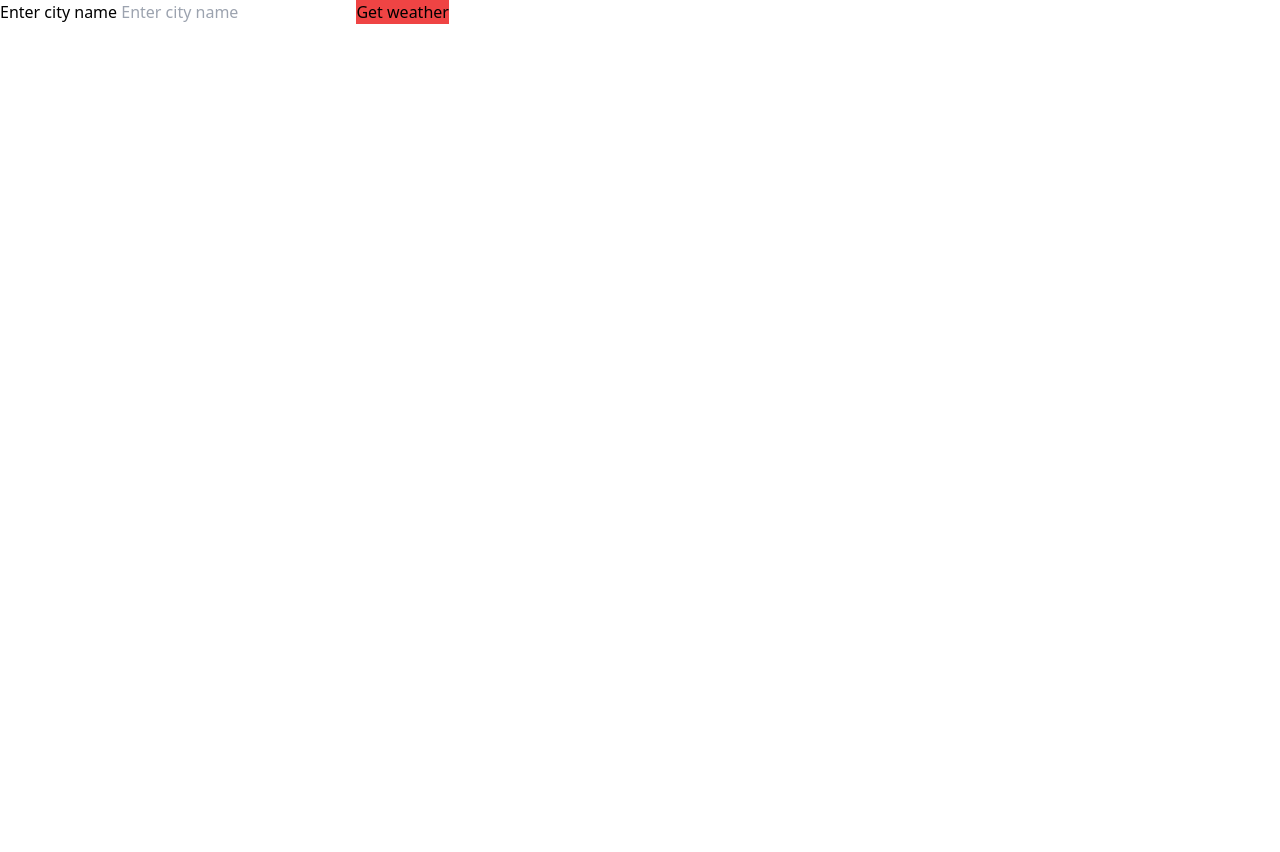
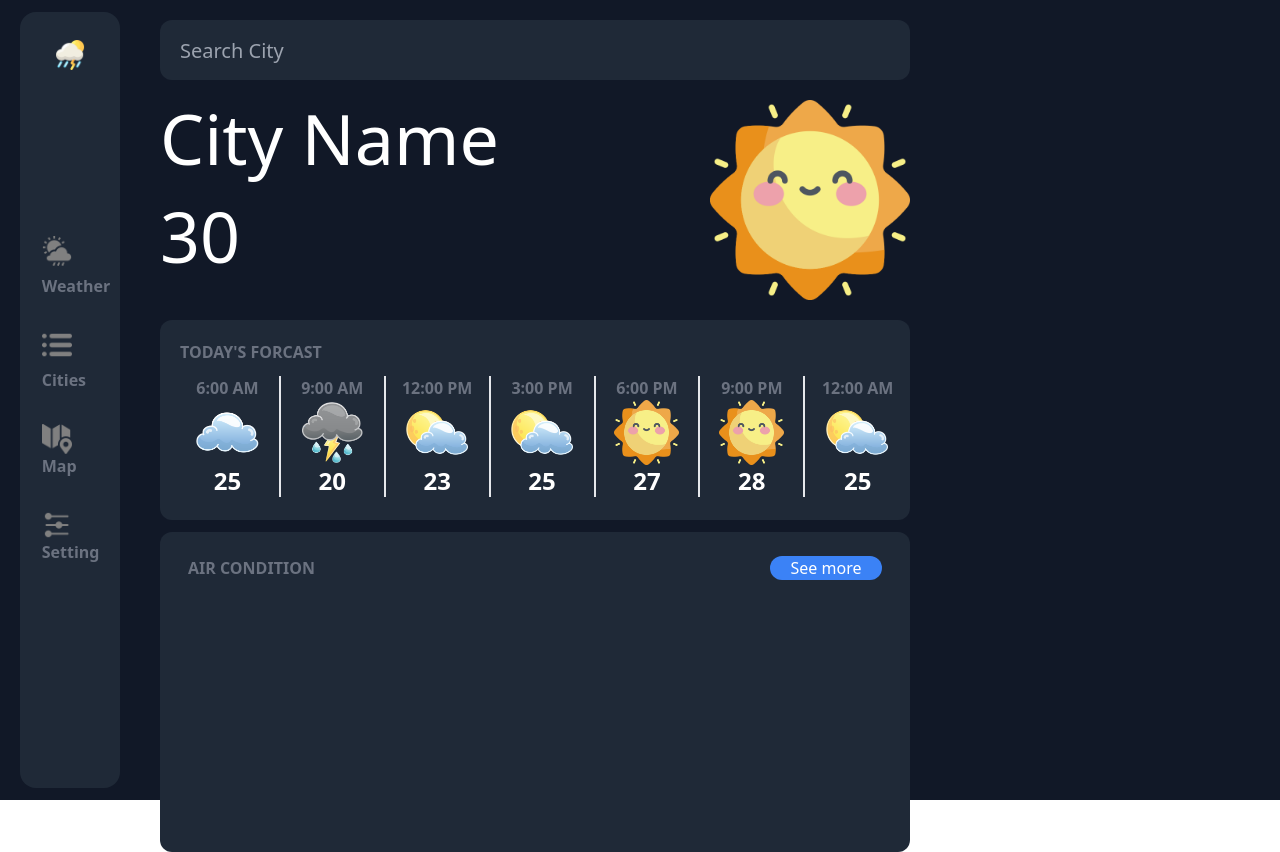
Before and after one commit to ParasKhandelwal1616/Weather_app, a website built with Vite: page index.html in a window 1280 px wide. Before the commit the page ends 800 px from the top, so only its background shows below. Built offline with nearby package versions, Linux system fonts and the light colour scheme; no server answers.

Commit message:
made style

```diff
--- a/index.html
+++ b/index.html
@@ -8,11 +8,152 @@
     <title>Weather_App</title>
 </head>
 <body>
-    <label for="city">
-        Enter city name
-    </label>
-    <input type="text" id="city" placeholder="Enter city name">
-    <button  class=" data-butn   bg-red-500 "  >Get weather</button>
+   <!--wapper-->
+   <div class=" bg-black w-full h-screen">
+    <!--contanir section-->
+    <div class=" max-w-[1300px] mx-auto bg-gray-900 flex h-full flex-row gap-5">
+        <!--left sidebar-->
+        <section class="w-[100px] bg-gray-800 ml-5 mt-3 mb-3 rounded-2xl flex flex-col items-center justify-center">
+            <!--upper section-->
+           <div class=" absolute top-10"> <a href="index.html">
+            <img src="./images/app logo.png" alt="App Logo" width="30px">
+        </a></div>
+        <!--navigation section-->
+           <div class=" text-gray-500  font-bold flex flex-col gap-8 pl-3">
+            <!--nav1-->
+            <div class=" hover:scale-105 transition-all duration-200 ">
+                <a href="index.html">
+                    <img src="./images/weather icon.png" alt="" width="30px">
+                    <div class=" pt-2 ">Weather</div>
+                </a>
+
+            </div>
+
+             <!--nav2-->
+             <div class=" hover:scale-105 transition-all duration-200">
+                <a href="index.html">
+                    <img src="./images/list icon.png" alt="" width="30px">
+                    <div class="pt-2">Cities</div>
+                </a>
+
+            </div>
+
+             <!--nav3-->
+             <div class=" hover:scale-105 transition-all duration-200">
+                <a href="index.html">
+                    <img src="./images/map icon.png" alt=""
+                    width="30px">
+                    <div class="">Map</div>
+                </a>
+
+            </div>
+
+             <!--nav4-->
+             <div class=" hover:scale-105 transition-all duration-200">
+                <a href="index.html">
+                    <img src="./images/setting icons.png" alt="" width="30px">
+                    <div class="">Setting</div>
+                </a>
+
+            </div>
+
+
+           </div>
+        </section>
+
+
+        <!--main section-->
+        <section class="w-[750px] mt-5 ml-5 ">
+            <!--search section-->
+            <input type="text" class="w-full h-[60px] bg-gray-800 text-white text-xl  pl-5 rounded-xl" placeholder="Search City">
+
+            <!--weather section-->
+            <div class=" flex flex-row justify-between mt-5">
+              <div class=" flex flex-col gap-7">
+                  <!--city name-->
+                  <div class="text-white text-3xl mt-5 text-[70px]">City Name</div>
+                  <!--temprature-->
+                  <div class="  text-white text-[70px]">30</div>
+              </div>
+                <!--weather icon-->
+                <div class="">
+                    <img src="./images/sunny.png" alt="" width="200px">
+                </div>
+
+
+            </div>
+
+            <!--forcast-->
+            <div class=" w-full h-[200px] bg-gray-800 mt-5  rounded-xl ">
+                <div class=" text-gray-500 font-bold pl-5 pt-5">TODAY'S FORCAST</div>
+                 <!--24 hrs forcast-->
+            <div class=" flex flex-row pl-4 pt-3 ">
+                <!--card1-->
+                <div class=" flex flex-col justify-center items-center border-r-2 w-[110px]">
+                    <div class="  text-gray-500 font-bold">6:00 AM</div>
+                    <img src="./images/cloud.png" alt="" width="65px">
+                    <div class=" text-white font-bold text-2xl"> 25</div>
+                </div>
+                <!--card2-->
+                <div class=" flex flex-col justify-center items-center border-r-2 w-[110px]">
+                    <div class="  text-gray-500 font-bold">9:00 AM</div>
+                    <img src="./images/rainy.png" alt="" width="65px">
+                    <div class=" text-white font-bold text-2xl"> 20</div>
+                </div>
+
+                <!--card3-->
+                <div class=" flex flex-col justify-center items-center border-r-2 w-[110px]">
+                    <div class="  text-gray-500 font-bold">12:00 PM</div>
+                    <img src="./images/sunny cloudy.png" alt="" width="65px">
+                    <div class=" text-white font-bold text-2xl"> 23</div>
+                </div>
+
+                <!--card1-->
+                <div class=" flex flex-col justify-center items-center border-r-2 w-[110px]">
+                    <div class="  text-gray-500 font-bold">3:00 PM</div>
+                    <img src="./images/sunny cloudy.png" alt="" width="65px">
+                    <div class=" text-white font-bold text-2xl"> 25</div>
+                </div>
+
+                <!--card1-->
+                <div class=" flex flex-col justify-center items-center border-r-2 w-[110px]">
+                    <div class="  text-gray-500 font-bold">6:00 PM</div>
+                    <img src="./images/sunny.png" alt="" width="65px">
+                    <div class=" text-white font-bold text-2xl"> 27</div>
+                </div>
+
+                <!--card1-->
+                <div class=" flex flex-col justify-center items-center border-r-2 w-[110px]">
+                    <div class="  text-gray-500 font-bold">9:00 PM</div>
+                    <img src="./images/sunny.png" alt="" width="65px">
+                    <div class=" text-white font-bold text-2xl"> 28</div>
+                </div><!--card1-->
+                <div class=" flex flex-col justify-center items-center  w-[110px]">
+                    <div class=" text-gray-500 font-bold">12:00 AM</div>
+                    <img src="./images/sunny cloudy.png" alt="" width="65px">
+                    <div class=" text-white font-bold text-2xl"> 25</div>
+                </div>
+            </div>
+            </div>
+            <div class=" w-full h-[320px] bg-gray-800 mt-3 rounded-xl">
+                <div class="flex flex-row justify-between pt-6">
+                    <div class=" text-gray-500 font-bold pl-7">
+                        AIR CONDITION
+                    </div>
+                    <button class=" bg-blue-500 w-28 text-white rounded-full mr-7">See more</button>
+                </div>
+
+
+            </div>
+
+        </section>
+
+
+
+    </div>
+   </div>
+
+
     <script src="./index.js"></script>
 </body>
 </html>
```
Also changed, not shown: images/app logo.png (added), images/cloud.png (added), images/drop icon.png (added), images/list icon.png (added), images/map icon.png (added), images/rainy.png (added), images/setting icons.png (added), images/sunny cloudy.png (added), images/sunny.png (added), images/temp icon.png (added), images/uv icons.png (added), images/weather icon color.png (added), images/weather icon.png (added), images/wind icon.png (added).
